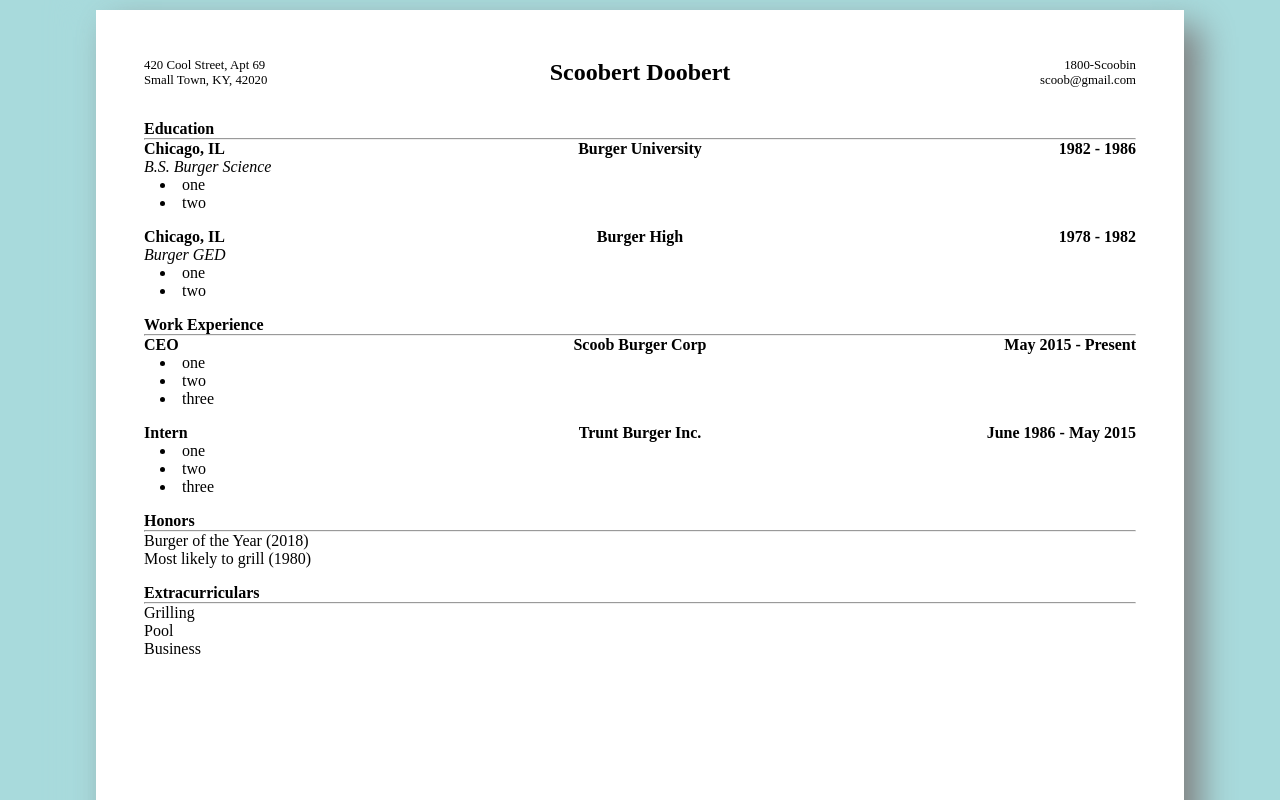
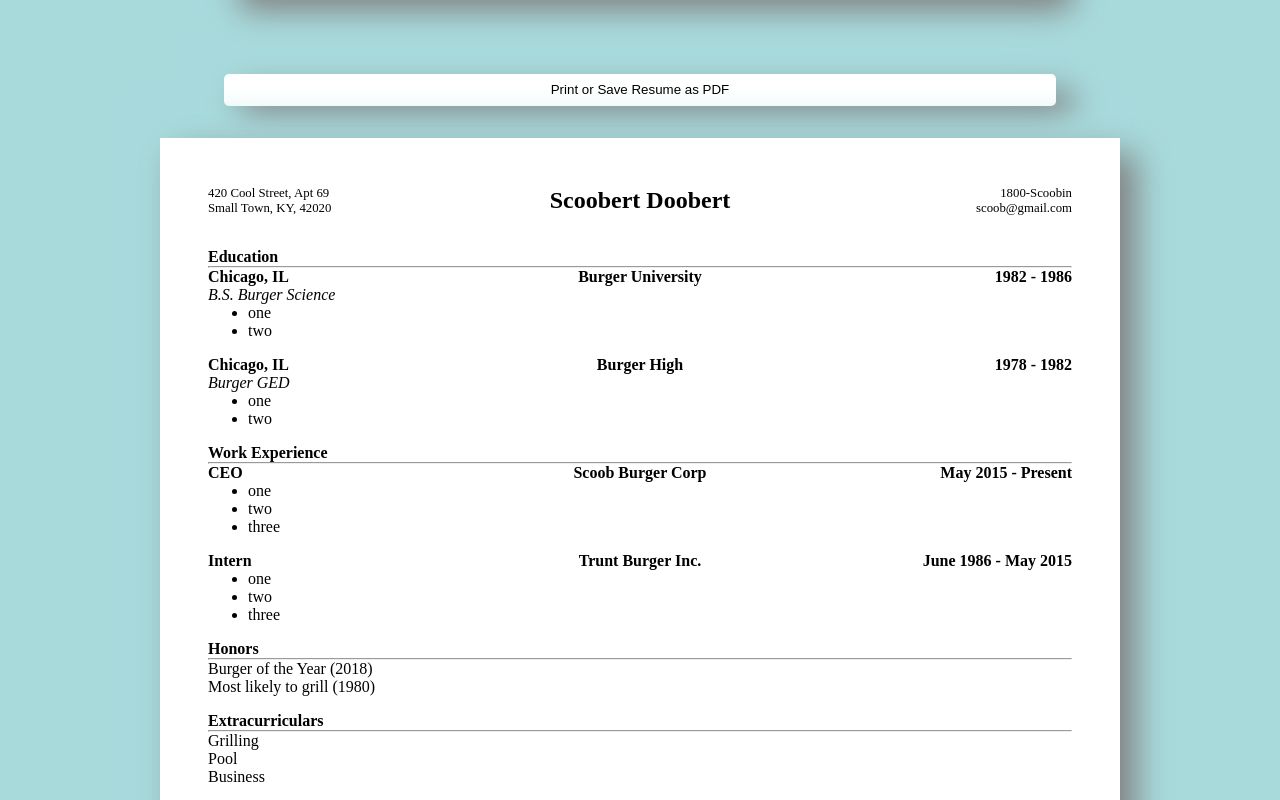
Before and after one commit to Dubya-Mick/resume_builder, a React (Create React App) app: page / in a window 1280 px wide. Shown: the part 2940-3740 px from the top of the page. Built offline with nearby package versions, Linux system fonts and the light colour scheme.

Commit message:
used React to Print library to add resume printing/PDF export functionality, cleaned up styling of the resume, added a little header with links to my github and to react to print

```diff
--- a/package.json
+++ b/package.json
@@ -10,6 +10,7 @@
     "react": "^17.0.2",
     "react-dom": "^17.0.2",
     "react-scripts": "^4.0.3",
+    "react-to-print": "^2.12.4",
     "uniqid": "^5.3.0",
     "web-vitals": "^1.1.1"
   },
--- a/public/index.html
+++ b/public/index.html
@@ -12,7 +12,7 @@
     <link rel="preconnect" href="https://fonts.gstatic.com">
     <link href="https://fonts.googleapis.com/css2?family=Roboto+Slab:wght@300&display=swap" rel="stylesheet">
     <link href="https://fonts.googleapis.com/icon?family=Material+Icons" rel="stylesheet">
-
+    <script src="https://kit.fontawesome.com/f214d86393.js" crossorigin="anonymous"></script>
 
     <title>Resume Builder</title>
   </head>
--- a/src/App.css
+++ b/src/App.css
@@ -4,16 +4,47 @@
     background-color: #a8dadc;
 }
 
+.header {
+    font-family: 'Roboto Slab', serif;
+    height: 4rem;
+    width: 100%;
+    top: 0;
+    background-color: #ffffff;
+    display: flex;
+    flex-direction: row;
+    justify-content: space-between;
+    align-items: center;
+}
+
+.app-title {
+    width: 20rem;
+    font-size: 2rem;
+    display: flex;
+    justify-content: space-between;
+    align-items: center;
+}
+a {
+    text-decoration: none;
+    color: inherit;
+}
+
+.github-etc {
+    text-align: right;
+    display: flex;
+    flex-direction: column;
+    align-items: space-around;
+    margin-right: 1rem;
+}
+
 .form-and-cv-main {
     display: grid;
     grid-template-columns: 1fr;
-    gap: 5rem;
-    min-height: 100vh;
+    gap: 1rem;
 }
 
 .cv-form-container {
     width: 65vw;
-    margin: 2rem auto;
+    margin: 4rem auto;
     padding-bottom: 1rem;
     border-radius: 5px;
     background: #ffffff;
@@ -22,9 +53,9 @@
 }
 
 .cv-view-container {
-    width: 85vw;
-    min-height: 60rem;
-    margin: 0 auto;
+    width: 75vw;
+    height: 60rem;
+    margin: 0 auto 2rem auto;
     background: #ffffff;
     box-shadow:  16px 16px 32px #808080,
                  -16px -16px 32px #a8dadc;
--- a/src/App.js
+++ b/src/App.js
@@ -1,8 +1,12 @@
-import React, { Component } from 'react'
-import uniqid from 'uniqid'
-import './App.css'
-import CVForm from './components/form/CVForm'
-import CVBody from './components/view/CVBody'
+import React, { Component } from 'react';
+import uniqid from 'uniqid';
+import './App.css';
+import CVForm from './components/form/CVForm';
+import CVBody from './components/view/CVBody';
+import ReactToPrint from 'react-to-print';
+import AppHeader from './AppHeader';
+
+
 
 class App extends Component {
   constructor(props) {
@@ -316,6 +320,8 @@ class App extends Component {
     const {personalInfo, education, work, honors, hobbies} = this.state;
 
     return (
+      <div>
+        <AppHeader />
         <div className="form-and-cv-main">
           <div className="cv-form-container">
             <CVForm
@@ -343,11 +349,17 @@ class App extends Component {
               work={work}
               honors={honors}
               hobbies={hobbies}
-
             />
           </div>
+          <div>
+          <ReactToPrint
+                trigger={() => <button className="print">Print or Save Resume as PDF</button>}
+                content={() => this.componentRef}
+          />
             <div className="cv-view-container">
-          <CVBody CVInfo={this.state}/>
+                <CVBody CVInfo={this.state} ref={(el) => (this.componentRef = el)}/>
+            </div>
+          </div>
         </div>
       </div>
     )
--- /dev/null
+++ b/src/AppHeader.js
@@ -0,0 +1,22 @@
+import React from 'react'
+
+function AppHeader() {
+    return (
+        <div className="header">
+            <div className="app-title">
+                <i className="material-icons" style={{fontSize: '4rem'}}>description</i>
+                <div>Resume Builder</div>
+            </div>
+            <div className="github-etc">
+                <div style={{fontSize: '1.2rem'}}>
+                    <a href="https://github.com/Dubya-Mick">My Github: <i className="fab fa-github"></i></a>
+                </div>
+                <div style={{fontSize: '0.8rem'}}>
+                    <a href="https://github.com/gregnb/react-to-print">Powered by React to Print: <i className="fab fa-github"></i></a>
+                </div>
+            </div>
+        </div>
+    )
+}
+
+export default AppHeader
--- a/src/components/view/CVBody.js
+++ b/src/components/view/CVBody.js
@@ -1,4 +1,4 @@
-import React from 'react'
+import React, { Component } from 'react';
 import Education from './Education';
 import Hobbies from './Hobbies';
 import Honors from './Honors';
@@ -7,13 +7,11 @@ import CVHeader from './CVHeader'
 import './cvbody.css';
 
 
-
-function CVBody(props) {
-
-    const {personalInfo, education, work, honors, hobbies} = props.CVInfo;
-
-    return (
-        <div className="cv-body">
+class CVBody extends Component {
+    render() {
+        const {personalInfo, education, work, honors, hobbies} = this.props.CVInfo;
+        return (
+            <div className="cv-body">
             <CVHeader personalInfo={personalInfo}/>
             <div className="cv-sections">
                 <section>
@@ -30,7 +28,8 @@ function CVBody(props) {
                 </section>
             </div>
         </div>
-    )
+        )
+    }
 }
 
 export default CVBody
--- a/src/components/view/Hobby.js
+++ b/src/components/view/Hobby.js
@@ -3,9 +3,9 @@ import React from 'react'
 function Hobby(props) {
     const {hobby} = props;
     return (
-        <div>
+        <span>
             {hobby.title}
-        </div>
+        </span>
     )
 }
 
--- a/src/components/view/Job.js
+++ b/src/components/view/Job.js
@@ -14,9 +14,9 @@ function Job(props) {
                 <div>{jobInfo.company}</div>
                 <div className="dates">{jobInfo.from} - {jobInfo.to}</div>
             </div>
-                <div className="list-items">
+                <ul className="list-items">
                     {responsibilities}
-                </div>
+                </ul>
         </div>
     )
 }
--- a/src/components/view/School.js
+++ b/src/components/view/School.js
@@ -13,9 +13,9 @@ function School(props) {
                 <div className="dates">{schoolInfo.from} - {schoolInfo.to}</div>
             </div>
                 <i>{schoolInfo.major}</i>
-                <div className="list-items">
+                <ul className="list-items">
                     {details}
-                </div>
+                </ul>
         </div>
     )
 }
--- a/src/components/view/cvbody.css
+++ b/src/components/view/cvbody.css
@@ -37,5 +37,20 @@ hr {
 }
 
 .list-items {
-    margin-left: 1rem;
+    margin: 0;
+    list-style-position: outside;
+
 }
+
+.print {
+    display: block;
+    margin: 0 auto 2rem auto;
+    height: 2rem;
+    width: 65vw;
+    border: none;
+    cursor: pointer;
+    border-radius: 5px;
+    background: #ffffff;
+    box-shadow:  16px 16px 32px #808080,
+                 -16px -16px 32px #a8dadc;
+}
```
Also changed, not shown: 1 other file (tests, documents, lock files or other folders). Lines whose indentation alone changed are shown as unchanged.
